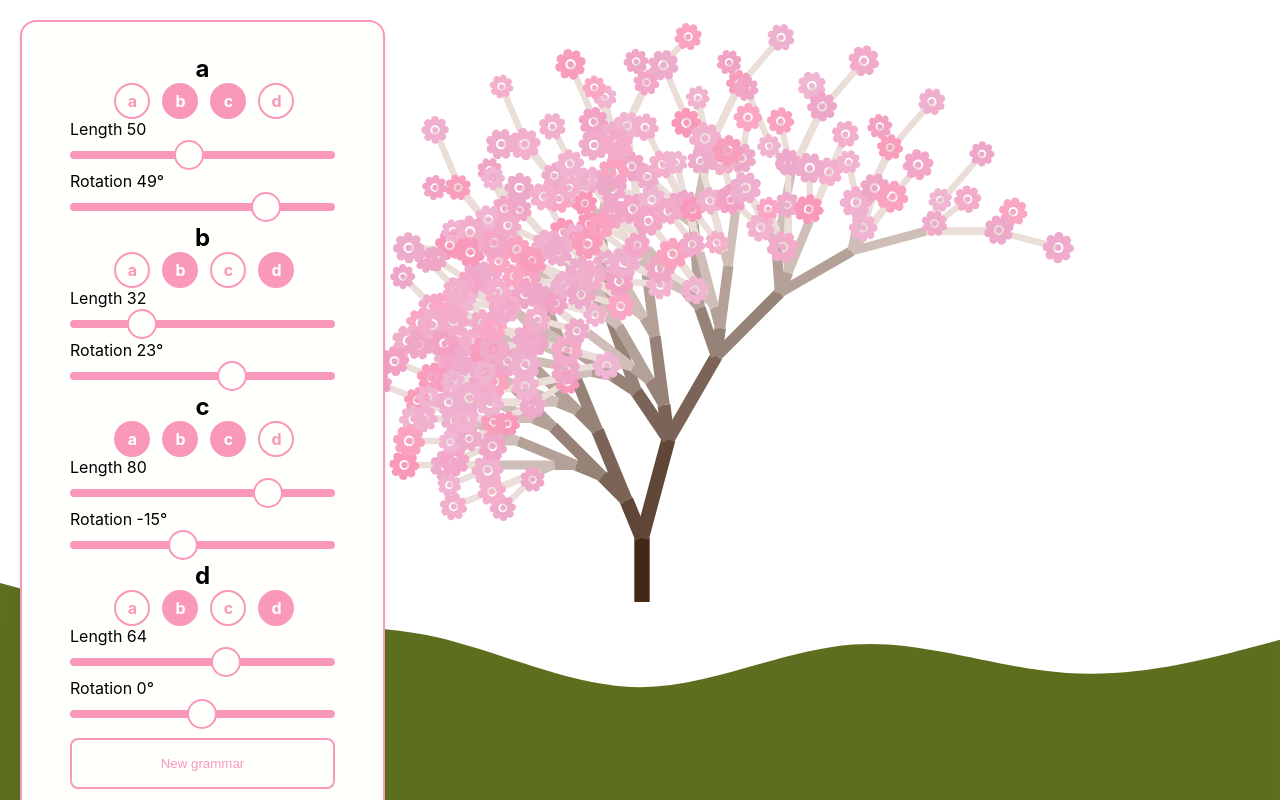
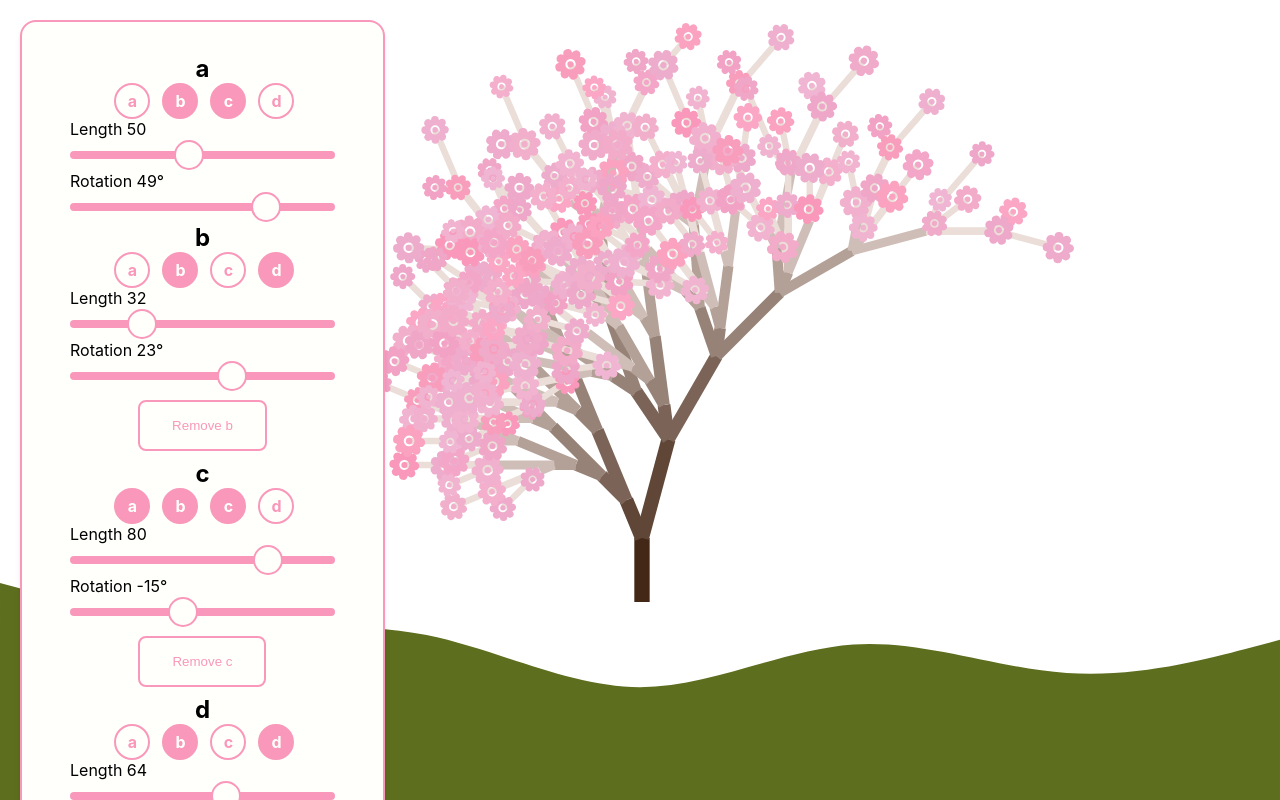
Before and after one commit to domtronn/dc-trees, a Next.js app: page / in a window 1280 px wide. Shown: the top 800 px of the page. Built offline with nearby package versions, Linux system fonts and the light colour scheme.

Commit message:
Hardcode the starting grammar and allow removal of grammars

```diff
--- a/components/controls.jsx
+++ b/components/controls.jsx
@@ -12,7 +12,7 @@ const nextGrammar = (grammar) => String.fromCharCode(
     .reduce((acc, it) => Math.max(acc, it.charCodeAt(0)), 0)
 )
 
-const Controls = ({ grammar: g, onChange = _ => _ }) => {
+const Controls = ({ grammar: g, start, onChange = _ => _ }) => {
   const [grammar, setGrammar] = useState(g)
 
   const handleGrammar = newGrammar => {
@@ -95,6 +95,29 @@ const Controls = ({ grammar: g, onChange = _ => _ }) => {
                   }
                 })}
               />
+              {
+                name !== start && (
+                  <Button
+                    onClick={_ => handleGrammar(
+                      Object
+                        .entries(grammar)
+                        .reduce((acc, [key, value]) => {
+                          return key === name ? acc
+                            : {
+                              ...acc,
+                              [key]: {
+                                ...value,
+                                next: value.next.filter(i => i !== name)
+                              }
+                            }
+                        }, {})
+
+                    )}
+                  >
+                    Remove {name}
+                  </Button>
+                )
+              }
             </div>
           ))
       }
--- a/pages/index.js
+++ b/pages/index.js
@@ -116,6 +116,7 @@ const Home = ({
     <>
       <Card>
         <Controls
+          start={start}
           grammar={grammar}
           onChange={newGrammar => {
             setRotation(newGrammar[start].rotation)
@@ -168,8 +169,8 @@ const Home = ({
         <Range
           label='Maximum flower size'
           type='range'
-          min={flowerMin}
-          max={30}
+          min={flowerMin + 1}
+          max={flowerMin + 20}
           step={1}
           value={flowerMax}
           onChange={e => setFlowerMax(+e.target.value)}
@@ -370,7 +371,6 @@ const Home = ({
 export async function getServerSideProps ({ query }) {
   const handleDefault = () => {
     const layers = 7
-    const start = 'a'
     const grammar = {
       a: {
         next: ['b', 'c'],
@@ -396,12 +396,14 @@ export async function getServerSideProps ({ query }) {
         rotation: 0
       }
     }
-    return { props: { grammar, layers, start } }
+    return { props: { grammar, layers } }
   }
 
   if (query.settings) {
     try {
-      return { props: JSON.parse(atob(query.settings)) }
+      const { grammar, layers, flowerMin, flowerMax, flowerId, trunkWidth } =
+            JSON.parse(atob(query.settings))
+      return { props: { grammar, layers, flowerMin, flowerMax, flowerId, trunkWidth } }
     } catch (e) {
       return handleDefault()
     }
```
